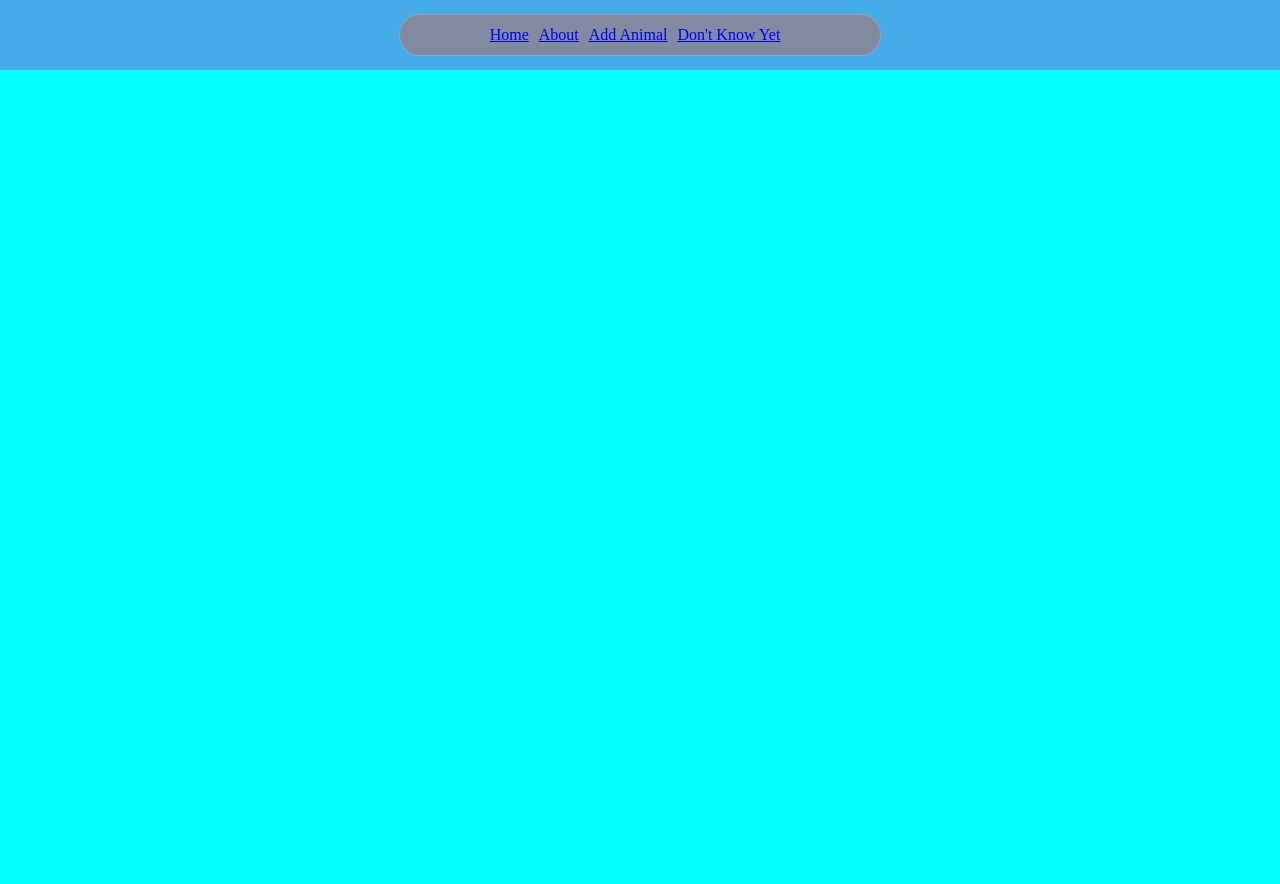
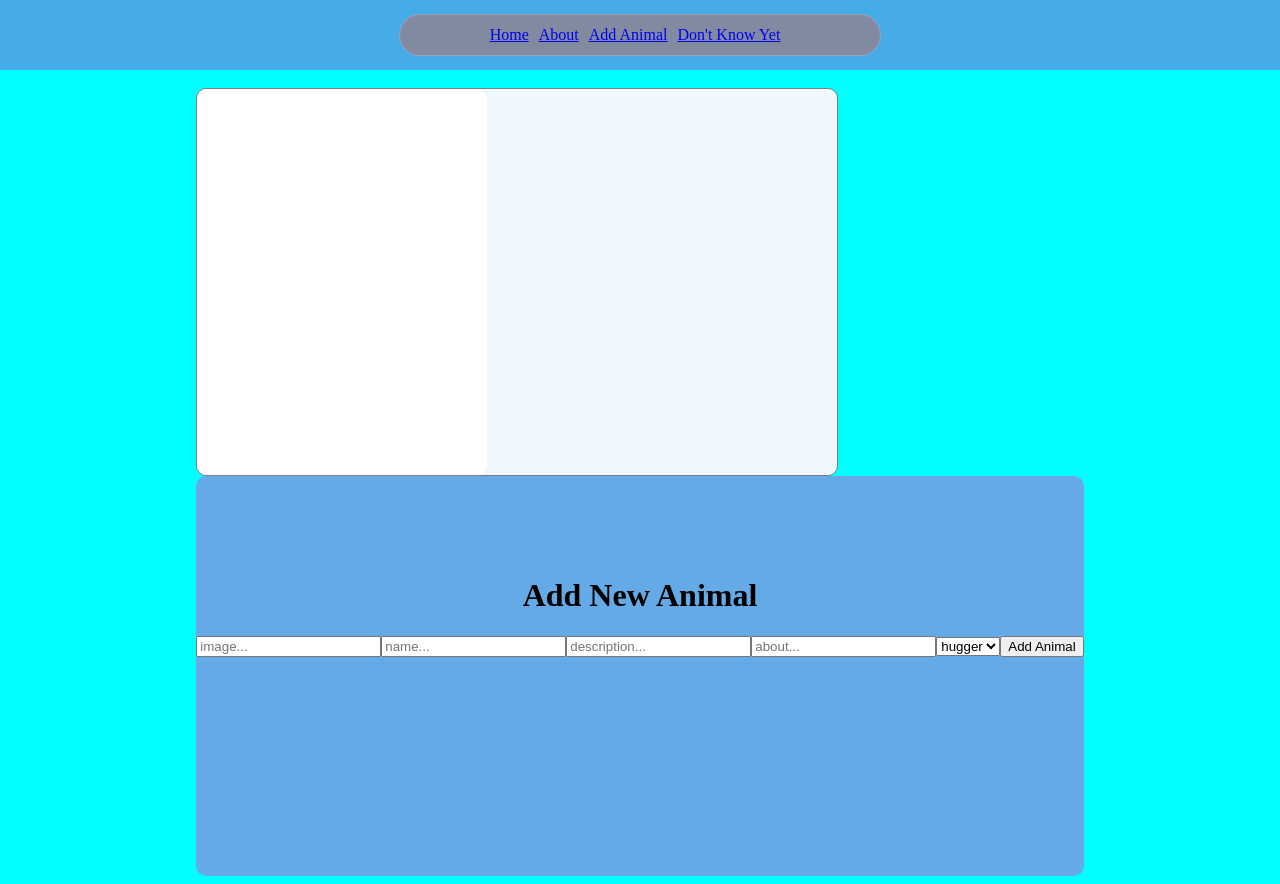
Before and after one commit to G3o-R/ani-gram, a React (Create React App) app: page /addNewForm in a window 1280 px wide. Before the commit the page ends 800 px from the top, so only its background shows below. Built offline with nearby package versions, Linux system fonts and the light colour scheme; data requests are answered from the project's data file.

Commit message:
working on new animal form

```diff
--- a/src/components/AddNewForm.js
+++ b/src/components/AddNewForm.js
@@ -1,6 +1,47 @@
+import GreaterCard from "./GreaterCard"
+import NewAnimalForm from "./NewAnimalForm"
+import { useState } from "react"
+import "../styles/AddNewForm.scss"
+
 function AddNewForm(){
+    const [form, setForm] = useState({})
+
+    // build initially empty greater card
+    // NewAnimalForm right below
+    // any input should be displayed automatically as a preview
+    // card is posted
+    const emptyAnimal = {
+      name: "",
+      image: "",
+      description: "",
+      family: "",
+      about: "",
+      id: 22
+
+    }
+
+    function handleNewAnimal(form){
+    }
+    console.log(form)
+    const {image, name, description, family} = form
+    console.log(image)
+
     return(<div className="Add-New-Form">
-        add new form here
+        <div className="preview-greater-card">
+            <div className="preview-card">
+                <div className="image-container">
+                    <img src={image} className="image"/>
+                </div>
+
+            </div>
+
+        </div>
+        <div className="footer">
+            <NewAnimalForm handleNewAnimal={handleNewAnimal}
+            form={form}
+            setForm={setForm}/>
+        </div>
+
     </div>)
 }
 export default AddNewForm
--- a/src/components/Home.js
+++ b/src/components/Home.js
@@ -3,10 +3,7 @@ import Card from "./Card"
 import NewAnimalForm from "./NewAnimalForm"
 
 
-function Home({animalData,handleNewAnimal, handleAddToCart}){
-    function onClickAddToCart(){
-        handleAddToCart()
-    }
+function Home({animalData,handleNewAnimal}){
 
     return(
         <>
@@ -22,7 +19,7 @@ function Home({animalData,handleNewAnimal, handleAddToCart}){
                 ))}
         </div>
                 <div className="footer">
-                <NewAnimalForm handleNewAnimal={handleNewAnimal}/>
+                {/* <NewAnimalForm handleNewAnimal={handleNewAnimal}/> */}
                 </div>
                 </>
     )
--- a/src/components/NewAnimalForm.js
+++ b/src/components/NewAnimalForm.js
@@ -1,8 +1,7 @@
 import "../styles/NewAnimalForm.scss"
 import { useState } from "react"
 
-function NewAnimalForm({handleNewAnimal}){
-    const [form, setForm] = useState({})
+function NewAnimalForm({handleNewAnimal, form, setForm}){
 
     function handleChange(e){
         let name = e.target.name
--- /dev/null
+++ b/src/styles/AddNewForm.scss
@@ -0,0 +1,36 @@
+.Add-New-Form{
+    display: grid;
+    grid-template-columns: auto;
+    justify-content: center;
+    padding-top: 5em;
+    align-content: space-around;
+    .preview-greater-card{
+        background-color: aliceblue;
+        width: 50vw;
+        aspect-ratio: 5/3;
+        border: 1px solid rgb(126, 126, 126);
+        border-radius: 10px 10px 10px 10px ;
+        .preview-card{
+            display: flex;
+            justify-content: left;
+            background-color: #ffffff ;
+            aspect-ratio: 3/4;
+            height: 100%;
+            border: 1px solid hsla(0,0%,100%,.2);
+            border-radius: 10px 10px 10px 10px ;
+            overflow: auto;
+            .image-container{
+                overflow: hidden;
+                .image{
+                    height: 100%;
+                    overflow: hidden;
+                }
+            }
+
+        }
+    }
+    .footer{
+        border-radius: 10px 10px 10px 10px ;
+
+    }
+}
```
